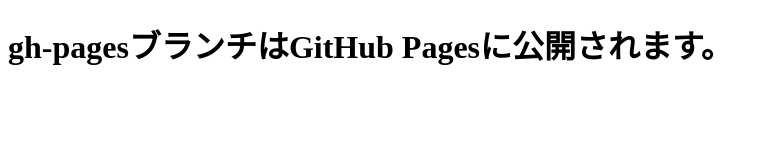
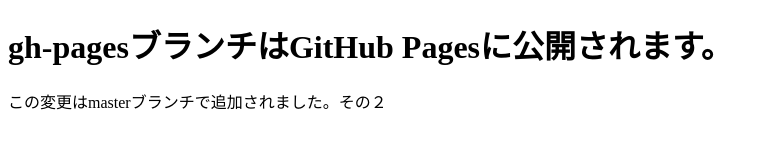
Before and after one commit to 031520tiga/git-study, a plain HTML site: page index.html in a window 1280 px wide. Shown: the whole page, without its empty margins (0-768 px from the left). Drawn offline with Linux system fonts and the light colour scheme.

Commit message:
段落を追加

```diff
--- a/index.html
+++ b/index.html
@@ -7,5 +7,6 @@
 </head>
 <body>
     <h1>gh-pagesブランチはGitHub Pagesに公開されます。</h1>
+    <p>この変更はmasterブランチで追加されました。その２</p>
 </body>
 </html>
```
